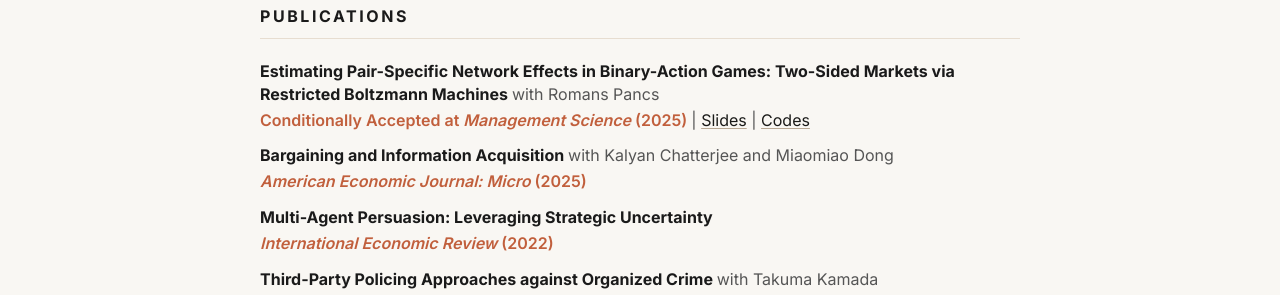
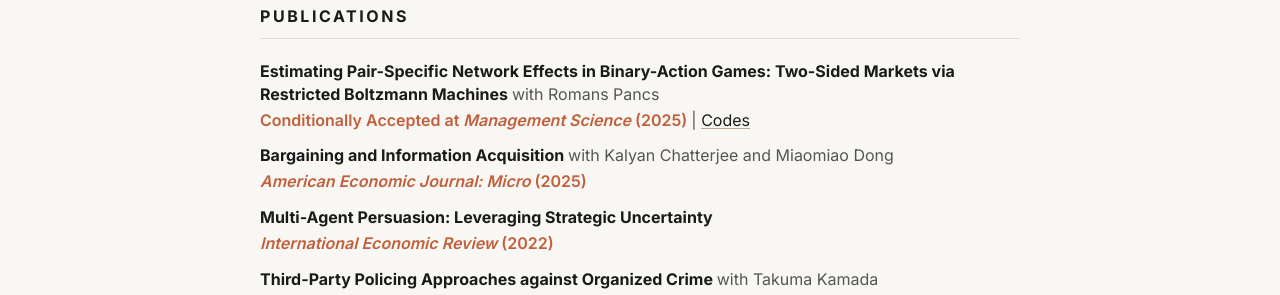
Before and after one commit to tetsuyahoshino137/tetsuyahoshino137.github.io, a Jekyll site: the page built from index.md, in a window 1280 px wide. Shown: the part 730-1025 px from the top of the page. Built offline with Jekyll 4.4.1, drawn with Linux system fonts in a browser that asks for light colours.

Commit message:
Comment out slides link in index.md
Comment out the link to the slides in index.md.

```diff
--- a/index.md
+++ b/index.md
@@ -65,7 +65,7 @@
           <span class="badge">
             <a href="https://www.aeaweb.org/articles?id=10.1257/mic.20240034">Conditionally Accepted at <em>Management Science</em></a> (2025)
           </span>|
-          <a href="slides/HoshinoPancs_EconometricSocietyAIML.pdf">Slides</a> |
+          <!-- <a href="slides/HoshinoPancs_EconometricSocietyAIML.pdf">Slides</a> |  -->
           <a href="https://colab.research.google.com/drive/1zIY4-pjJv4uWzs7OlHq-XOe5-MAmSGNU?usp=sharing">Codes</a>
           </div>
       </li>
```
